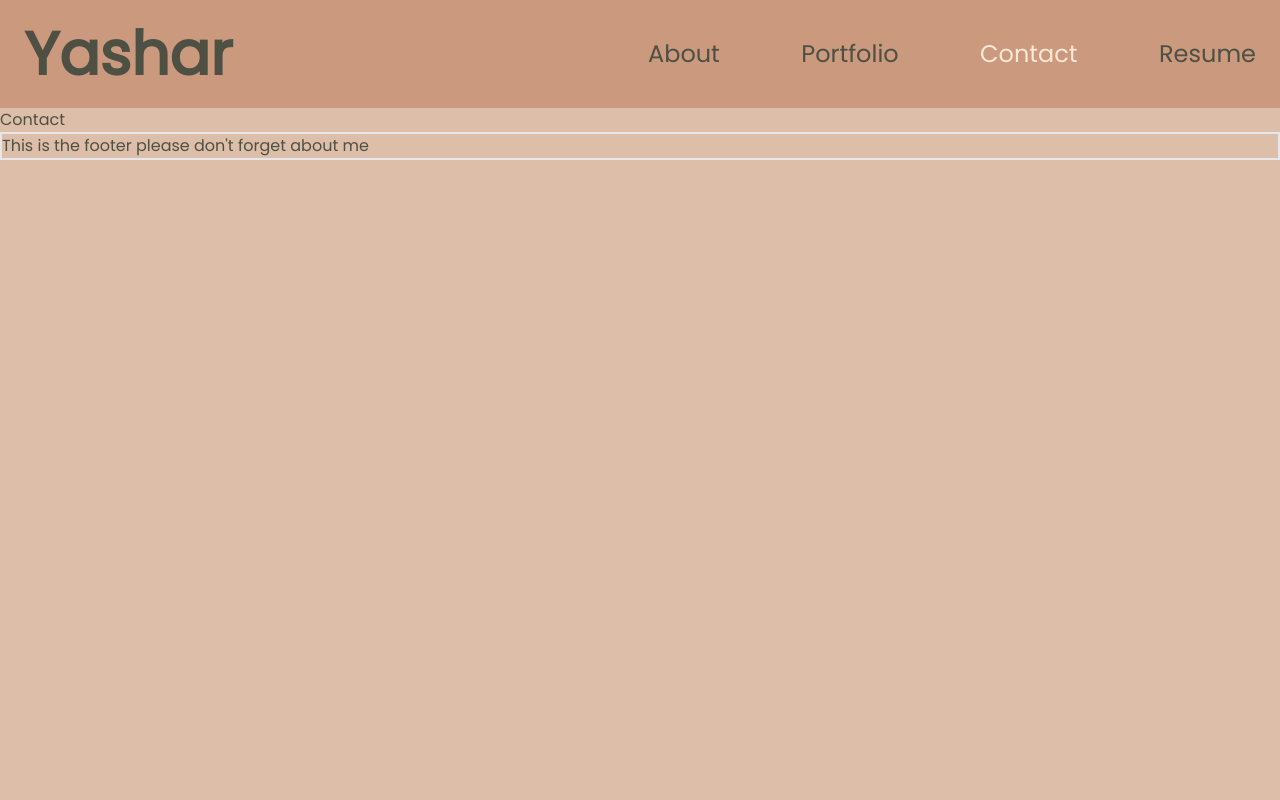
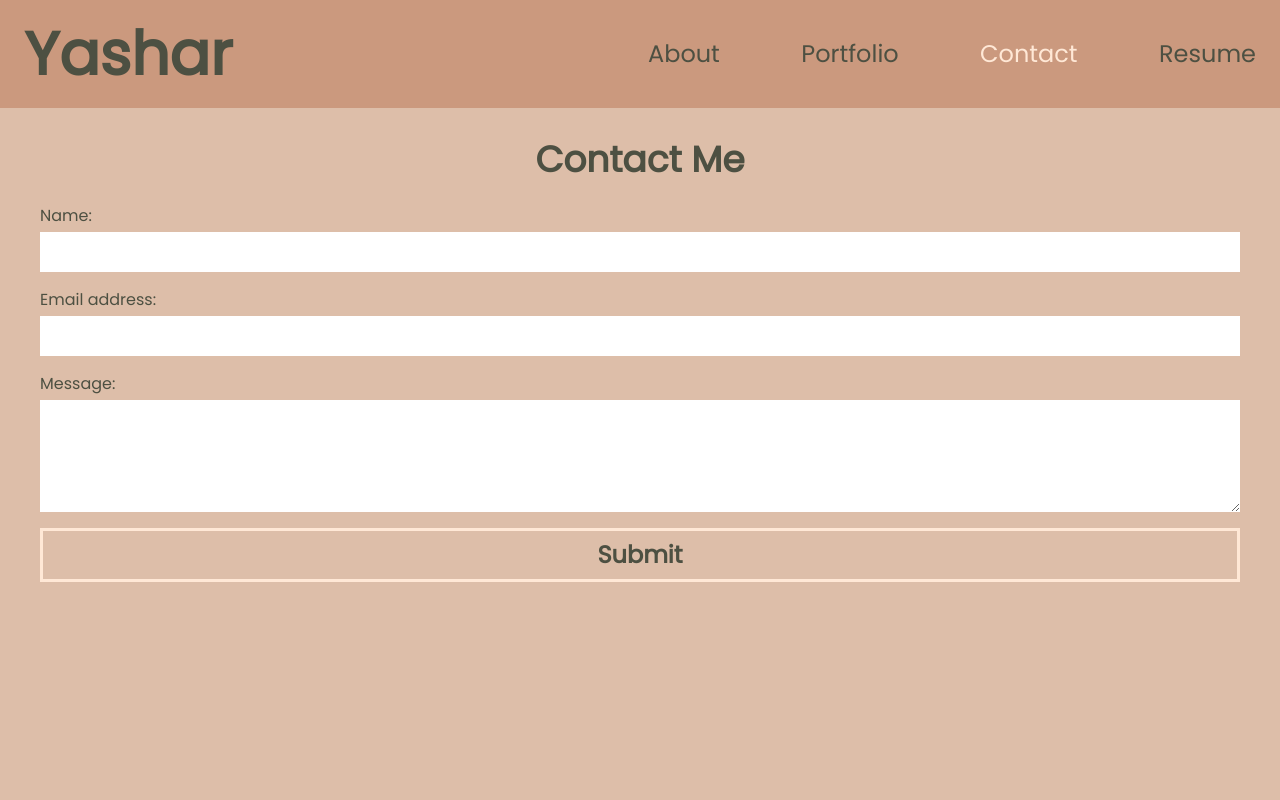
Before and after one commit to yasharjs/react-portfolio, a React (Create React App) app: page / in a window 1280 px wide. Both pictures are taken after a click on the item "Contact". Shown: the top 800 px of the page. Built offline with nearby package versions, Linux system fonts and the light colour scheme.

Commit message:
contact component completed

```diff
--- a/src/components/About/index.js
+++ b/src/components/About/index.js
@@ -3,10 +3,11 @@ import {FaDev} from 'react-icons/fa';
 
 export default function About() {
     return (
-        <div className="h-screen flex flex-col items-center space-y-8  p-8 ">
+        <div className="h-screen flex flex-col items-center space-y-8  p-8 text-center ">
             <h1 className="text-4xl font-extrabold">Who am I?</h1>
             <span className="text-4xl"><FaDev></FaDev></span>
-            <p className="text-center">Lorem ipsum dolor sit amet consectetur adipisicing elit. Culpa reprehenderit aspernatur autem a vitae neque placeat accusamus aliquam ut est dolore voluptate, nam distinctio! Iste magni unde fugit similique doloribus? Lorem ipsum dolor sit amet consectetur adipisicing elit. Nam quia nobis saepe iste deleniti illo provident quam optio a earum excepturi mollitia similique soluta quod rem, natus, impedit perspiciatis ipsa!</p>
+            <p>Lorem ipsum dolor sit amet consectetur adipisicing elit. Culpa reprehenderit aspernatur autem a vitae neque placeat accusamus aliquam ut est dolore voluptate, nam distinctio! Iste magni unde fugit similique doloribus? Lorem ipsum dolor sit amet consectetur adipisicing elit. Nam quia nobis saepe iste deleniti illo provident quam optio a earum excepturi mollitia similique soluta quod rem, natus, impedit perspiciatis ipsa!</p>
+            <p>Lorem ipsum dolor sit amet consectetur adipisicing elit. Dolorum soluta esse non neque labore est et earum enim possimus ipsum vero, molestias perspiciatis, porro rerum tenetur numquam iusto pariatur. A.</p>
         </div>
     )
 }
--- a/src/components/Contact/index.js
+++ b/src/components/Contact/index.js
@@ -1,9 +1,85 @@
-import React from 'react'
+import React, { useState } from "react";
+import { validateEmail } from "../../utils/helpers";
 
 export default function Contact() {
-    return (
-        <div>
-            Contact
+  const [formState, setFormState] = useState({
+    name: "",
+    email: "",
+    message: "",
+  });
+  const { name, email, message } = formState;
+  const [errorMessage, setErrorMessage] = useState("");
+
+  function handleChange(e) {
+    if (e.target.name === "email") {
+      const isValid = validateEmail(e.target.value);
+      if (!isValid) {
+        setErrorMessage("Your email is invalid!");
+      } else {
+        setErrorMessage("");
+      }
+    } else {
+      if (!e.target.value.length) {
+        setErrorMessage(`${e.target.name} is required.`);
+      } else {
+        setErrorMessage("");
+      }
+    }
+    if (!errorMessage) {
+      setFormState({ ...formState, [e.target.name]: e.target.value });
+    }
+  }
+
+  function handleSubmit(e) {
+    e.preventDefault();
+    if(!errorMessage){
+        console.log("Submit Form",formState)
+    }
+  }
+
+  return (
+    <div className="h-screen space-y-4 p-8 flex flex-col items-center">
+      <h1 className="text-4xl font-extrabold">Contact Me</h1>
+      <form id="contact-form" className="flex flex-col  w-full" onSubmit={handleSubmit}>
+        <div className="flex flex-col m-2 space-y-1">
+          <label htmlFor="name">Name:</label>
+          <input
+            type="text"
+            name="name"
+            defaultValue={name}
+            className="h-10"
+            onBlur={handleChange}
+          />
         </div>
-    )
+
+        <div className="flex flex-col m-2 space-y-1">
+          <label htmlFor="email">Email address:</label>
+          <input
+            type="email"
+            name="email"
+            defaultValue={email}
+            className="h-10"
+            onBlur={handleChange}
+          />
+        </div>
+
+        <div className="flex flex-col m-2 space-y-1">
+          <label htmlFor="message">Message:</label>
+          <textarea
+            name="message"
+            rows="5"
+            defaultValue={message}
+            className="h-28"
+            onBlur={handleChange}
+          />
+        </div>
+        {errorMessage && (
+          <div>
+            <p className="m-2">{errorMessage}</p>
+          </div>
+        )}
+        <button className=" m-2 p-2 text-2xl font-extrabold" type="submit">Submit</button>
+      </form>
+    </div>
+  );
 }
--- a/src/components/Footer/index.js
+++ b/src/components/Footer/index.js
@@ -3,7 +3,7 @@ import React from 'react'
 export default function Footer() {
     return (
         <div>
-            <footer className="border-2 border-red">
+            <footer className="border-2 border-red p-5">
                 This is the footer please don't forget about me
             </footer>
         </div>
--- a/src/index.css
+++ b/src/index.css
@@ -35,3 +35,12 @@ body{
 .nav-active{
   color:var(--champagne-pink)
 }
+
+button{
+  border: 3px var(--champagne-pink) solid;
+}
+
+button:hover{
+
+  background-color: var(--champagne-pink)
+}
--- /dev/null
+++ b/src/utils/helpers.js
@@ -0,0 +1,4 @@
+export function validateEmail(email) {
+    var re = /^(([^<>()[\]\\.,;:\s@"]+(\.[^<>()[\]\\.,;:\s@"]+)*)|(".+"))@((\[[0-9]{1,3}\.[0-9]{1,3}\.[0-9]{1,3}\.[0-9]{1,3}\])|(([a-zA-Z\-0-9]+\.)+[a-zA-Z]{2,}))$/;
+    return re.test(String(email).toLowerCase());
+  }
```
